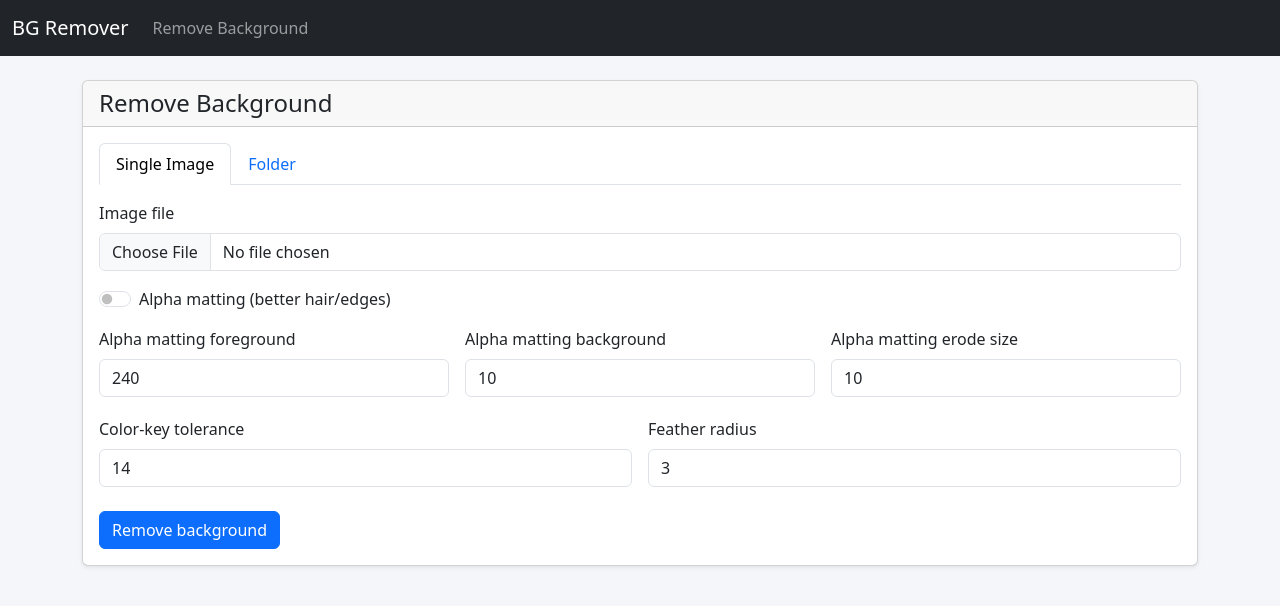
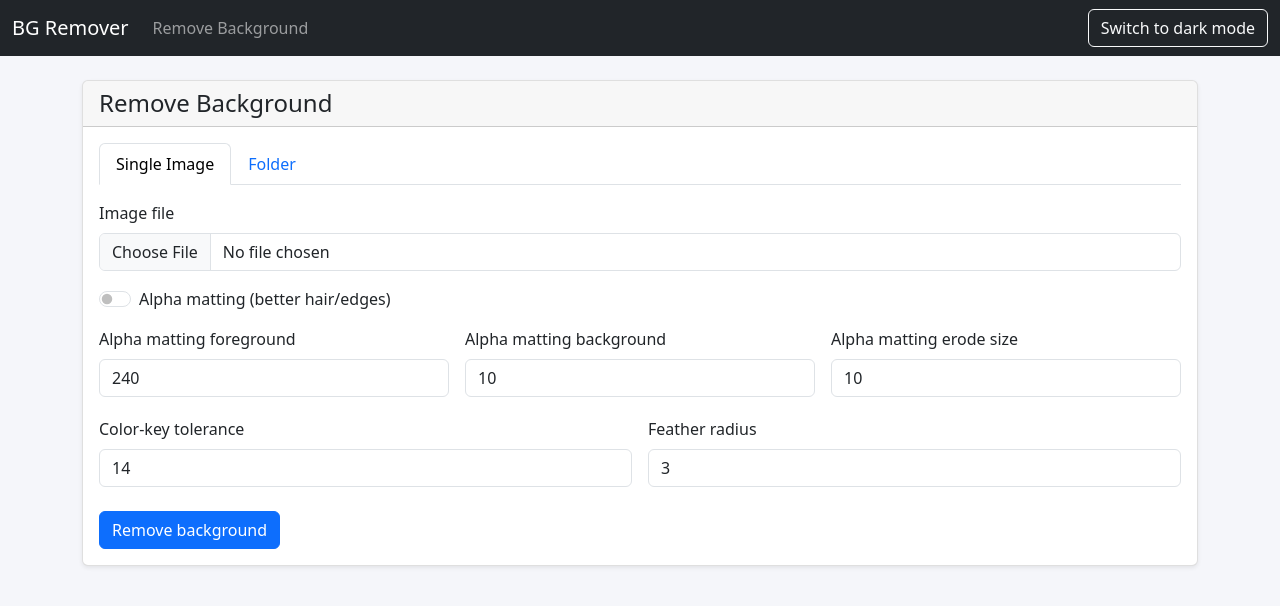
Before and after one commit to 1337-server/BG-Remover, a Flask app: page /image/remove-bg in a window 1280 px wide. Shown: the top 606 px of the page. Run offline with Flask 3, Linux system fonts and the light colour scheme; some libraries are stand-ins or nearby versions.

Commit message:
Ensure dark theme persists without flash

```diff
--- a/app/templates/base.html
+++ b/app/templates/base.html
@@ -4,19 +4,77 @@
     <meta charset="utf-8">
     <meta name="viewport" content="width=device-width, initial-scale=1">
     <title>{% block title %}Background Remover{% endblock %}</title>
+    <script>
+      /**
+       * Ensure the stored theme preference is applied before the first paint to prevent flashes.
+       */
+      (() => {
+        const THEME_STORAGE_KEY = 'bg-remover-theme';
+        const prefersDarkScheme = window.matchMedia && window.matchMedia('(prefers-color-scheme: dark)').matches;
+        const storedTheme = window.localStorage ? localStorage.getItem(THEME_STORAGE_KEY) : null;
+        const resolvedTheme = storedTheme === 'dark' || storedTheme === 'light' ? storedTheme : (prefersDarkScheme ? 'dark' : 'light');
+        const rootElement = document.documentElement;
+
+        rootElement.setAttribute('data-bs-theme', resolvedTheme);
+        rootElement.style.colorScheme = resolvedTheme;
+      })();
+    </script>
     <link href="https://cdn.jsdelivr.net/npm/bootstrap@5.3.2/dist/css/bootstrap.min.css" rel="stylesheet">
     <style>
+      :root {
+        color-scheme: light;
+        --body-bg: #f5f6fa;
+        --body-color: #212529;
+        --card-bg: #ffffff;
+        --card-border: rgba(0, 0, 0, 0.125);
+        --card-header-bg: rgba(0, 0, 0, 0.03);
+        --pre-bg: #f8f9fa;
+        --checkerboard-color: #cccccc;
+      }
+
       body {
-        background-color: #f5f6fa;
+        background-color: var(--body-bg);
+        color: var(--body-color);
+        transition: background-color 0.3s ease, color 0.3s ease;
       }
+
+      .card {
+        background-color: var(--card-bg);
+        border-color: var(--card-border);
+      }
+
+      .card-header {
+        background-color: var(--card-header-bg);
+      }
+
+      pre {
+        background-color: var(--pre-bg);
+        color: inherit;
+      }
+
       .checkerboard {
         background-image:
-          linear-gradient(45deg, #ccc 25%, transparent 25%),
-          linear-gradient(-45deg, #ccc 25%, transparent 25%),
-          linear-gradient(45deg, transparent 75%, #ccc 75%),
-          linear-gradient(-45deg, transparent 75%, #ccc 75%);
+          linear-gradient(45deg, var(--checkerboard-color) 25%, transparent 25%),
+          linear-gradient(-45deg, var(--checkerboard-color) 25%, transparent 25%),
+          linear-gradient(45deg, transparent 75%, var(--checkerboard-color) 75%),
+          linear-gradient(-45deg, transparent 75%, var(--checkerboard-color) 75%);
         background-size: 20px 20px;
         background-position: 0 0, 0 10px, 10px -10px, -10px 0;
+      }
+
+      [data-bs-theme="dark"] {
+        color-scheme: dark;
+        --body-bg: #0f172a;
+        --body-color: #e2e8f0;
+        --card-bg: #1f2937;
+        --card-border: #334155;
+        --card-header-bg: #111827;
+        --pre-bg: #111827;
+        --checkerboard-color: #4b5563;
+      }
+
+      [data-bs-theme="dark"] .table {
+        color: inherit;
       }
     </style>
     {% block extra_head %}{% endblock %}
@@ -34,6 +92,9 @@
               <a class="nav-link" href="{{ url_for('image_converter.remove_bg_view') }}">Remove Background</a>
             </li>
           </ul>
+          <div class="d-flex">
+            <button class="btn btn-outline-light" id="theme-toggle" type="button" aria-pressed="false">Switch to dark mode</button>
+          </div>
         </div>
       </div>
     </nav>
@@ -41,6 +102,43 @@
       {% block content %}{% endblock %}
     </main>
     <script src="https://cdn.jsdelivr.net/npm/bootstrap@5.3.2/dist/js/bootstrap.bundle.min.js"></script>
+    <script>
+      document.addEventListener('DOMContentLoaded', () => {
+        const themeToggleButton = document.getElementById('theme-toggle');
+
+        if (!themeToggleButton) {
+          return;
+        }
+
+        const THEME_STORAGE_KEY = 'bg-remover-theme';
+        const rootElement = document.documentElement;
+
+        /**
+         * Apply the requested theme to the root element and update the toggle button label.
+         * @param {string | null} themeName - The desired theme name, "light" or "dark".
+         */
+        const applyTheme = (themeName) => {
+          // Ensure an expected value is always set on the root element.
+          const resolvedTheme = themeName === 'dark' ? 'dark' : 'light';
+          rootElement.setAttribute('data-bs-theme', resolvedTheme);
+          rootElement.style.colorScheme = resolvedTheme;
+          themeToggleButton.setAttribute('aria-pressed', String(resolvedTheme === 'dark'));
+          themeToggleButton.textContent = resolvedTheme === 'dark' ? 'Switch to light mode' : 'Switch to dark mode';
+        };
+
+        // Load the previously stored theme preference, if any, otherwise fall back to light mode.
+        const storedTheme = localStorage.getItem(THEME_STORAGE_KEY);
+        applyTheme(storedTheme);
+
+        themeToggleButton.addEventListener('click', () => {
+          const currentTheme = rootElement.getAttribute('data-bs-theme') === 'dark' ? 'dark' : 'light';
+          const nextTheme = currentTheme === 'dark' ? 'light' : 'dark';
+
+          applyTheme(nextTheme);
+          localStorage.setItem(THEME_STORAGE_KEY, nextTheme);
+        });
+      });
+    </script>
     {% block extra_scripts %}{% endblock %}
   </body>
 </html>
```
